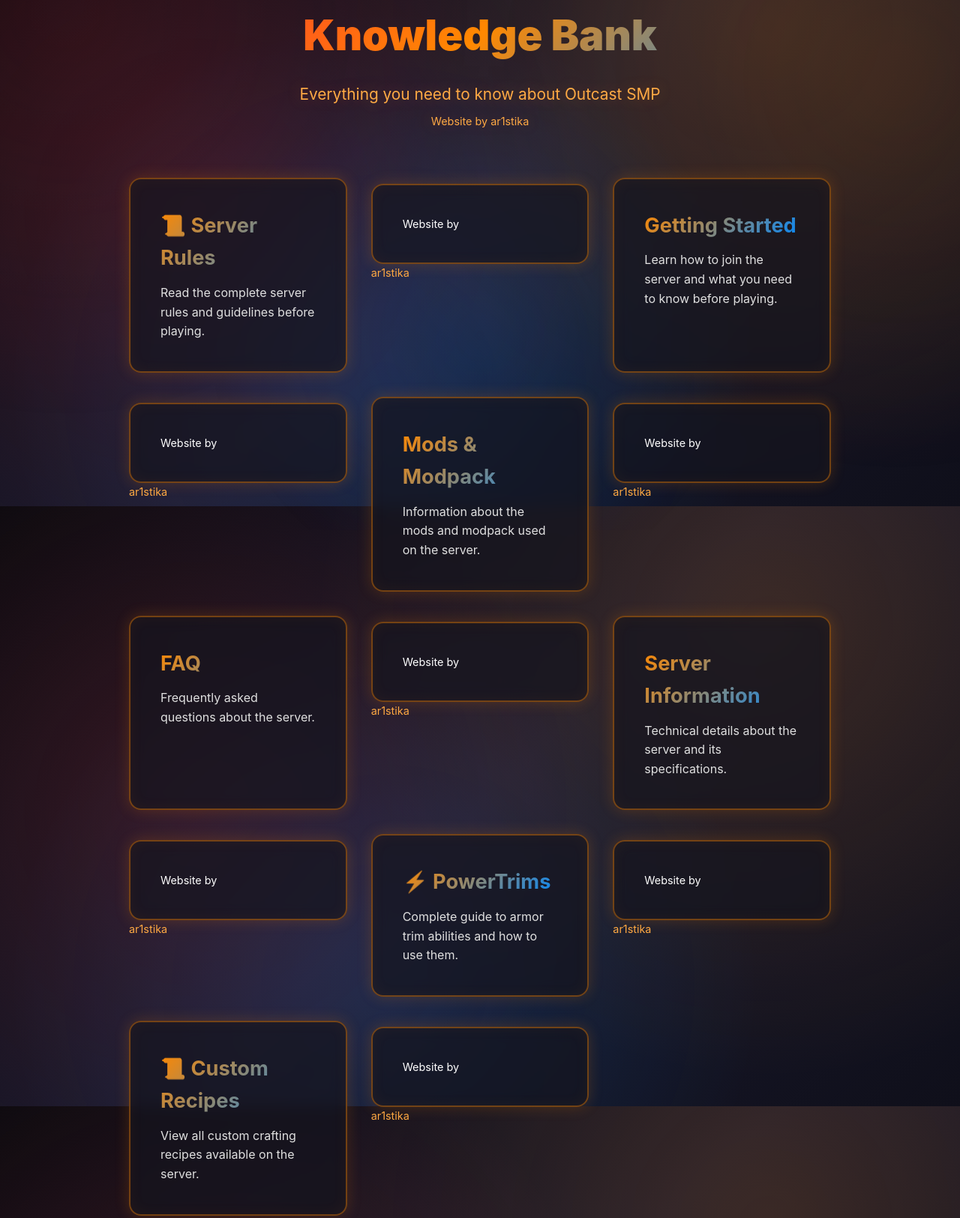
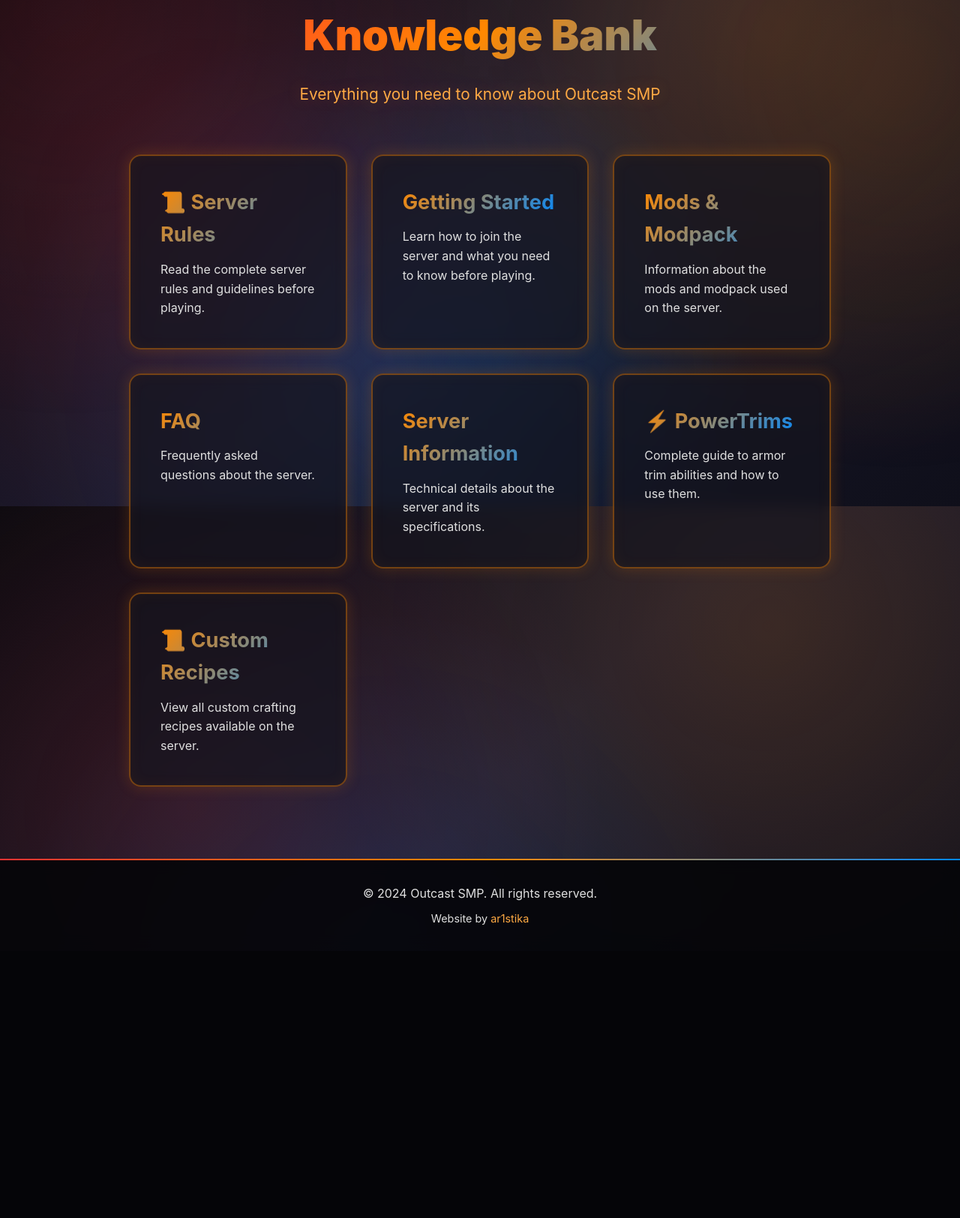
Before and after one commit to RunningOnChocolateMilk/outcastsmp, a plain HTML site: page public/knowledge/index.html in a window 1280 px wide. Shown: the part 125-1749 px from the top of the page at 75% size. After the commit the page ends 1393 px from the top, so only its background shows below. Drawn offline with Linux system fonts and the light colour scheme.

Commit message:
Fix corrupted knowledge/index.html footer

```diff
--- a/public/knowledge/index.html
+++ b/public/knowledge/index.html
@@ -24,66 +24,42 @@
             <div class="knowledge-header">
                 <h1>Knowledge Bank</h1>
                 <p>Everything you need to know about Outcast SMP</p>
-            <p style="margin-top: 0.5rem; font-size: 0.9rem;">
-                Website by <a href="https://digitaldumpster.xyz" target="_blank" style="color: var(--orange-light); text-decoration: none;">ar1stika</a>
-            </p>
             </div>
 
             <div class="knowledge-grid">
                 <a href="./rules" class="knowledge-card">
                     <h2>📜 Server Rules</h2>
                     <p>Read the complete server rules and guidelines before playing.</p>
-            <p style="margin-top: 0.5rem; font-size: 0.9rem;">
-                Website by <a href="https://digitaldumpster.xyz" target="_blank" style="color: var(--orange-light); text-decoration: none;">ar1stika</a>
-            </p>
                 </a>
 
                 <a href="./getting-started" class="knowledge-card">
                     <h2>Getting Started</h2>
                     <p>Learn how to join the server and what you need to know before playing.</p>
-            <p style="margin-top: 0.5rem; font-size: 0.9rem;">
-                Website by <a href="https://digitaldumpster.xyz" target="_blank" style="color: var(--orange-light); text-decoration: none;">ar1stika</a>
-            </p>
                 </a>
 
                 <a href="./mods" class="knowledge-card">
                     <h2>Mods & Modpack</h2>
                     <p>Information about the mods and modpack used on the server.</p>
-            <p style="margin-top: 0.5rem; font-size: 0.9rem;">
-                Website by <a href="https://digitaldumpster.xyz" target="_blank" style="color: var(--orange-light); text-decoration: none;">ar1stika</a>
-            </p>
                 </a>
 
                 <a href="./faq" class="knowledge-card">
                     <h2>FAQ</h2>
                     <p>Frequently asked questions about the server.</p>
-            <p style="margin-top: 0.5rem; font-size: 0.9rem;">
-                Website by <a href="https://digitaldumpster.xyz" target="_blank" style="color: var(--orange-light); text-decoration: none;">ar1stika</a>
-            </p>
                 </a>
 
                 <a href="./server-info" class="knowledge-card">
                     <h2>Server Information</h2>
                     <p>Technical details about the server and its specifications.</p>
-            <p style="margin-top: 0.5rem; font-size: 0.9rem;">
-                Website by <a href="https://digitaldumpster.xyz" target="_blank" style="color: var(--orange-light); text-decoration: none;">ar1stika</a>
-            </p>
                 </a>
 
                 <a href="./powertrims" class="knowledge-card">
                     <h2>⚡ PowerTrims</h2>
                     <p>Complete guide to armor trim abilities and how to use them.</p>
-            <p style="margin-top: 0.5rem; font-size: 0.9rem;">
-                Website by <a href="https://digitaldumpster.xyz" target="_blank" style="color: var(--orange-light); text-decoration: none;">ar1stika</a>
-            </p>
                 </a>
 
                 <a href="./recipes" class="knowledge-card">
                     <h2>📜 Custom Recipes</h2>
                     <p>View all custom crafting recipes available on the server.</p>
-            <p style="margin-top: 0.5rem; font-size: 0.9rem;">
-                Website by <a href="https://digitaldumpster.xyz" target="_blank" style="color: var(--orange-light); text-decoration: none;">ar1stika</a>
-            </p>
                 </a>
             </div>
         </div>
```
